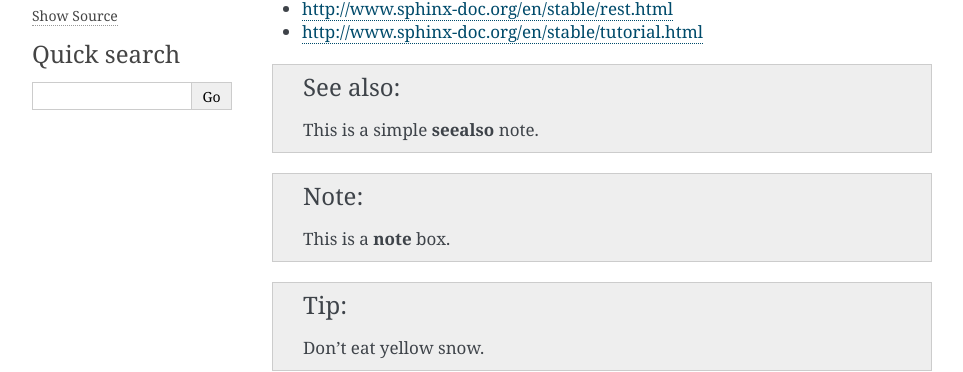
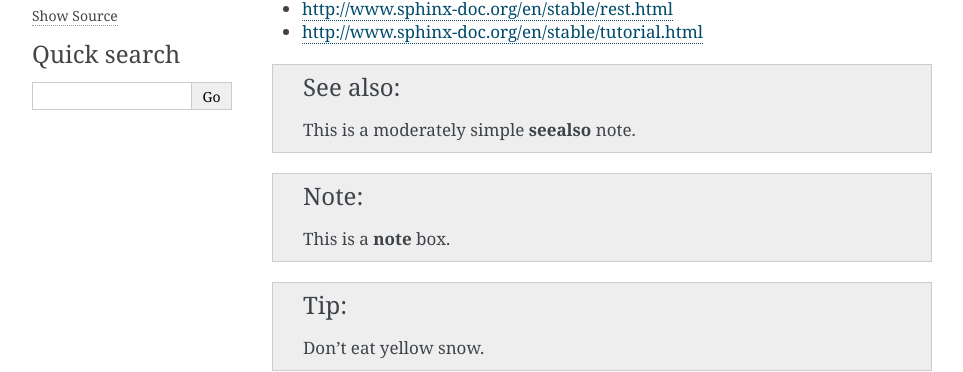
Before and after one commit to esmerel/global-thermonuclear-war, a Sphinx documentation site: the page built from source/index.rst, in a window 1280 px wide and 900 px high. Shown: the part 334-706 px from the top of the window, without its empty margins (148-1111 px from the left). Built offline with Sphinx 7.4.7, drawn with Linux system fonts in a browser that asks for light colours.

Commit message:
here's my dumb change

```diff
--- a/source/index.rst
+++ b/source/index.rst
@@ -17,7 +17,7 @@ Subtitle: useful pages to build a style guide from
 * http://www.sphinx-doc.org/en/stable/rest.html
 * http://www.sphinx-doc.org/en/stable/tutorial.html
 
-.. seealso:: This is a simple **seealso** note.
+.. seealso:: This is a moderately simple **seealso** note.
 
 .. note::  This is a **note** box.
 
```
